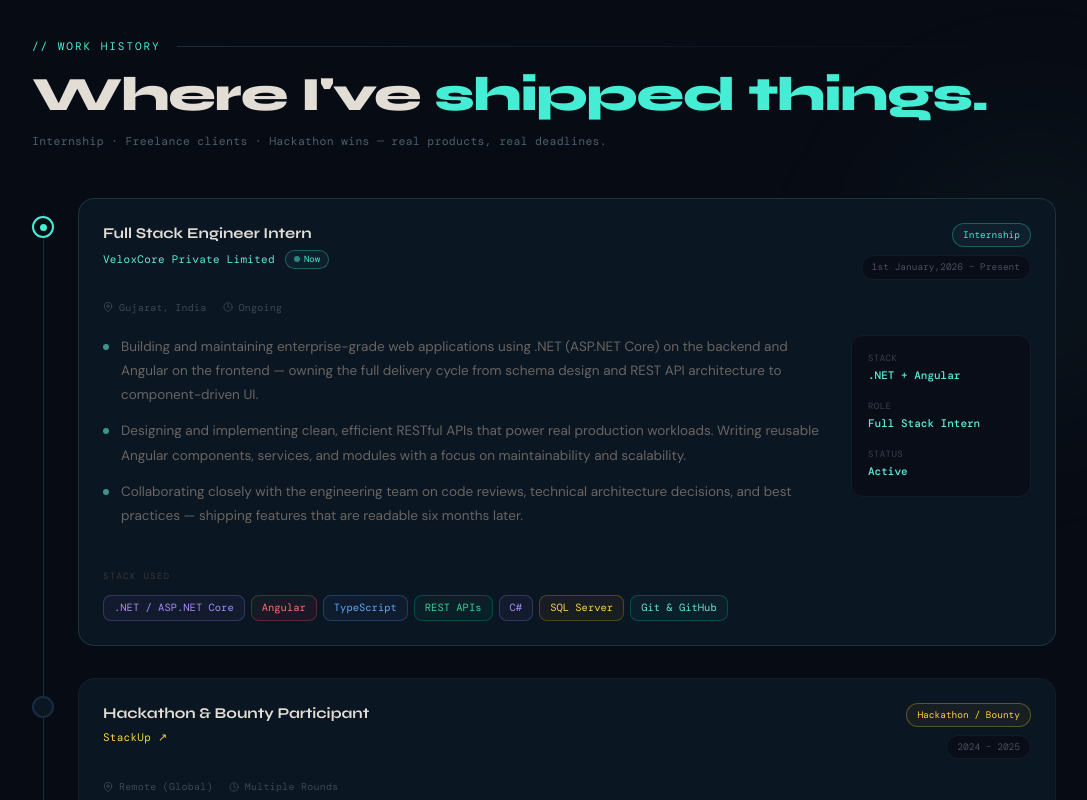
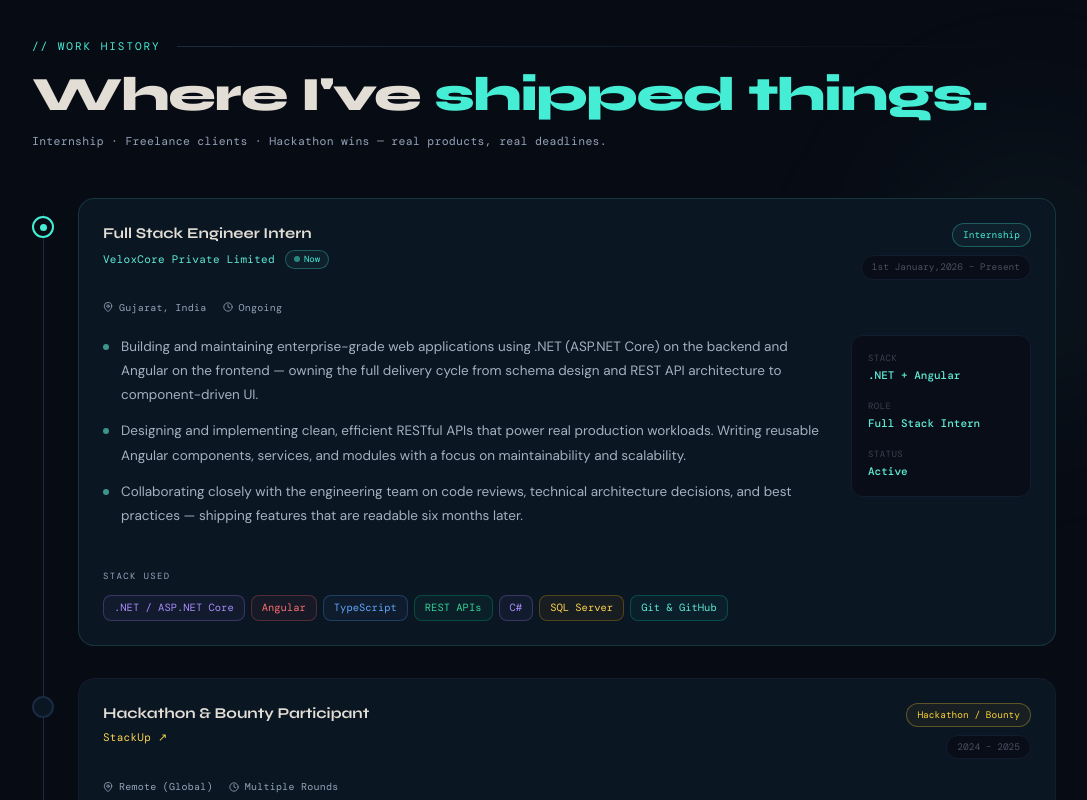
Before and after one commit to Nitrajsinh-Solanki/nitrajsinh-solanki-portfolio, a Next.js app in the folder nitrajsinh-solanki/: page / in a window 1280 px wide. Shown: the part 5940-6740 px from the top of the page, without its empty margins (96-1183 px from the left). Built offline with nearby package versions, Linux system fonts and the light colour scheme; no server answers; a web font is replaced by a local one.

Commit message:
Improve text contrast in WorkHistory.tsx

```diff
--- a/nitrajsinh-solanki/app/components/WorkHistory.tsx
+++ b/nitrajsinh-solanki/app/components/WorkHistory.tsx
@@ -234,7 +234,7 @@ export default function WorkHistory() {
 
         {/* ── sub-tagline ── */}
         <p
-          className="font-mono text-[11.5px] text-[#4A6070] tracking-wide mb-12"
+          className="font-mono text-[11.5px] text-[#94A3B8] tracking-wide mb-12"
           style={fade(0.2)}
         >
           Internship · Freelance clients · Hackathon wins — real products, real deadlines.
@@ -331,14 +331,14 @@ export default function WorkHistory() {
 
                 {/* ── Location + duration row ── */}
                 <div className="flex items-center gap-4 mb-5">
-                  <span className="font-mono text-[10px] text-[#3A4A50] tracking-wide flex items-center gap-1.5">
+                  <span className="font-mono text-[10px] text-[#94A3B8] tracking-wide flex items-center gap-1.5">
                     <svg width="10" height="10" viewBox="0 0 24 24" fill="none" stroke="currentColor" strokeWidth={2} strokeLinecap="round" strokeLinejoin="round" aria-hidden="true">
                       <path d="M21 10c0 7-9 13-9 13s-9-6-9-13a9 9 0 0 1 18 0z" />
                       <circle cx="12" cy="10" r="3" />
                     </svg>
                     {entry.location}
                   </span>
-                  <span className="font-mono text-[10px] text-[#3A4A50] tracking-wide flex items-center gap-1.5">
+                  <span className="font-mono text-[10px] text-[#94A3B8] tracking-wide flex items-center gap-1.5">
                     <svg width="10" height="10" viewBox="0 0 24 24" fill="none" stroke="currentColor" strokeWidth={2} strokeLinecap="round" strokeLinejoin="round" aria-hidden="true">
                       <circle cx="12" cy="12" r="10" />
                       <polyline points="12 6 12 12 16 14" />
@@ -353,7 +353,7 @@ export default function WorkHistory() {
                   {/* Description */}
                   <div className="space-y-3">
                     {entry.description.map((para, i) => (
-                      <p key={i} className="text-[13.5px] text-[#6A6560] leading-[1.8] flex gap-3">
+                      <p key={i} className="text-[13.5px] text-[#A5B0C0] leading-[1.8] flex gap-3">
                         <span
                           className="mt-[9px] w-1.5 h-1.5 rounded-full shrink-0"
                           style={{ background: entry.accentColor, opacity: 0.6 }}
@@ -386,7 +386,7 @@ export default function WorkHistory() {
 
                 {/* ── Tech Stack pills ── */}
                 <div className="mt-5 pt-5 border-t border-[#0F1620]">
-                  <p className="font-mono text-[9px] text-[#3D3730] tracking-[0.15em] uppercase mb-3">
+                  <p className="font-mono text-[9px] text-[#94A3B8] tracking-[0.15em] uppercase mb-3">
                     Stack Used
                   </p>
                   <div className="flex flex-wrap gap-1.5">
```
